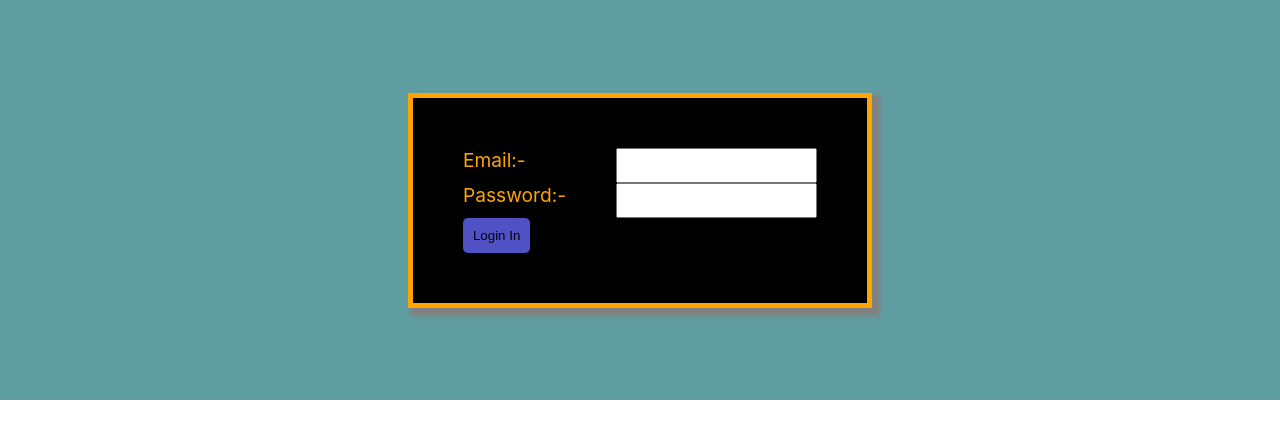
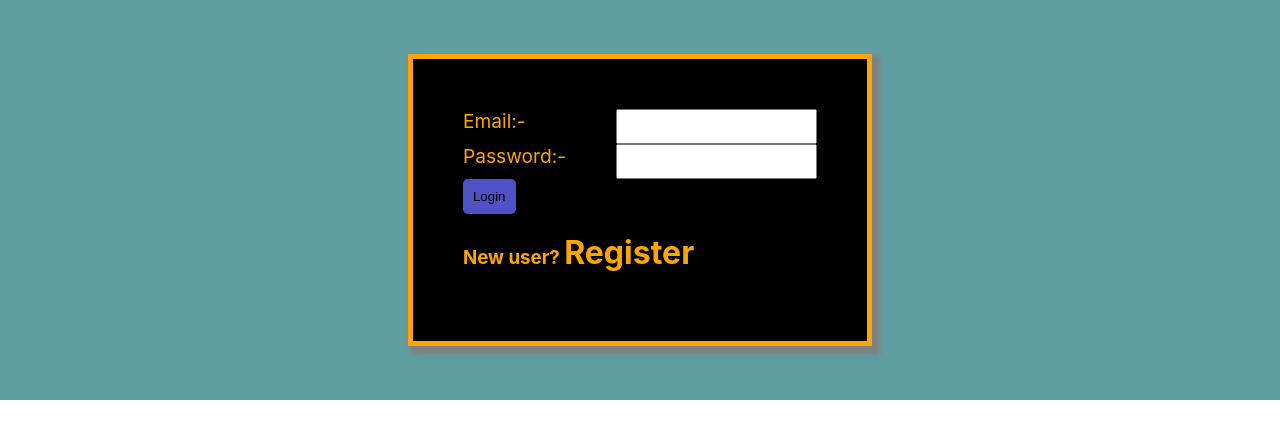
Before and after one commit to Amar41901/Amaro-Ecommerce-app, a React (Vite) app in the folder ecom-products-app/: page /login in a window 1280 px wide. Shown: the top 438 px of the page. Built offline with nearby package versions, Linux system fonts and the light colour scheme.

Commit message:
refactor: migrate dashboard user data to JWT authentication flow

```diff
--- a/ecom-products-app/package.json
+++ b/ecom-products-app/package.json
@@ -11,7 +11,7 @@
   },
   "dependencies": {
     "@reduxjs/toolkit": "^2.11.2",
-    "axios": "^1.16.0",
+    "axios": "^1.16.1",
     "react": "^19.2.6",
     "react-dom": "^19.2.6",
     "react-icons": "^5.6.0",
--- a/ecom-products-app/src/pages/LoginPage.jsx
+++ b/ecom-products-app/src/pages/LoginPage.jsx
@@ -1,101 +1,142 @@
-import React, { useState } from 'react';
-import '../styles/Form.css'
-import { Link, useNavigate } from 'react-router';
+import { useState } from "react";
+import "../styles/Form.css";
+import { Link, useNavigate } from "react-router-dom";
+import axios from "axios";
 
-function LoginPage(props) {
-    const [formData, setFormData]  = useState({
-            email:'',
-            password:'',
+function LoginPage() {
+  const navigate = useNavigate();
+
+  const [formData, setFormData] = useState({
+    email: "",
+    password: "",
   });
 
   const [errors, setErrors] = useState({});
 
-        const navigate = useNavigate();
+  const handleChange = (e) => {
+    const { name, value } = e.target;
 
-        //get dat from local storage:
-        const userPassword = localStorage.getItem('user-password');
-        const emailData = localStorage.getItem('user-email');
-
-        const handleChange = (e)=>{
-            const {name, value} = e.target;
     setFormData({
       ...formData,
-                [name]:value
-            })
+      [name]: value,
+    });
+  };
+
+  const validateData = (data) => {
+    const errors = {};
+
+    // Email validation
+    if (data.email.trim() === "") {
+      errors.email = "Email is required";
+    } else if (!/^[^\s@]+@[^\s@]+\.[^\s@]+$/i.test(data.email)) {
+      errors.email = "Invalid email format";
     }
 
-        const handleSubmit = (e) =>{
-            e.preventDefault();
-            const newErrors = validateData(formData);
-            setErrors(newErrors);
-              if(Object.keys(newErrors).length === 0){
-                alert("Form submitted successfully!!!");
-                console.log("Form data received: ", formData);
-                handleReset();
-                navigate('/')
-                }else{
-                    alert("Errors occured while form submission!!");
-                    console.log("Errors occured: ", newErrors);
-                }
+    // Password validation
+    if (data.password.trim() === "") {
+      errors.password = "Password is required";
+    } else if (data.password.length < 6) {
+      errors.password = "Password must be at least 6 characters";
     }
 
-        const handleReset = ()=>{
+    return errors;
+  };
+
+  const handleSubmit = async (e) => {
+    e.preventDefault();
+
+    const newErrors = validateData(formData);
+
+    setErrors(newErrors);
+
+    if (Object.keys(newErrors).length === 0) {
+      try {
+        const response = await axios.post(
+          "http://localhost:5000/api/auth/login",
+          {
+            email: formData.email,
+            password: formData.password,
+          },
+        );
+
+        console.log(response.data);
+
+        // Store JWT token
+        localStorage.setItem("token", response.data.token);
+
+        // Optional user data
+        localStorage.setItem("user", JSON.stringify(response.data.user));
+
+        alert("Login successful");
+
+        handleReset();
+
+        navigate("/");
+      } catch (error) {
+        console.log(error);
+
+        alert(error?.response?.data?.message || "Login failed");
+      }
+    } else {
+      console.log("Validation Errors:", newErrors);
+    }
+  };
+
+  const handleReset = () => {
     setFormData({
-                email:'',
-                password:'',
+      email: "",
+      password: "",
     });
-            setErrors({})
-        }
 
-        const validateData = (data) =>{
-            const errors = {};
-
-            if(data.email.trim()===''){
-                errors.email = 'Email is required';
-            }else if(data.email !== emailData){
-                errors.email = 'Not a registered email';
-            }else if(!/^[^\s@]+@[^\s@]+\.[^\s@]+$/i.test(data.email)){
-                errors.email = 'Invalid format';
-            }
-
-            if(data.password.trim()===''){
-                errors.password = 'password is required';
-            } else if(data.password !== userPassword){
-                errors.password = 'Invalid password';
-            }
-            return errors;
-        }
+    setErrors({});
+  };
 
   return (
-         <div className='form-div'>
-            <form action="" onSubmit={handleSubmit} onReset={handleReset}>
-                <div className='field'>
+    <div className="form-div">
+      <form onSubmit={handleSubmit} onReset={handleReset}>
+        {/* Email */}
+
+        <div className="field">
           <label htmlFor="email">Email:-</label>
-                    <input type="email"
-                        id='email'
-                        name='email'
+
+          <input
+            type="email"
+            id="email"
+            name="email"
             value={formData.email}
             onChange={handleChange}
           />
         </div>
-                {errors.email && (<span className='error-msg'>{errors.email}</span>)}
 
-                <div className='field'>
+        {errors.email && <span className="error-msg">{errors.email}</span>}
+
+        {/* Password */}
+
+        <div className="field">
           <label htmlFor="password">Password:-</label>
-                    <input type="password"
-                        id='password'
-                        name='password'
+
+          <input
+            type="password"
+            id="password"
+            name="password"
             value={formData.password}
             onChange={handleChange}
           />
         </div>
-                {errors.password && (<span className='error-msg'>{errors.password}</span>)}
 
-                <div className='buttons'>
-                    <button type='submit'>Login In</button>
+        {errors.password && (
+          <span className="error-msg">{errors.password}</span>
+        )}
+
+        {/* Buttons */}
+
+        <div className="buttons">
+          <button type="submit">Login</button>
         </div>
-                {errors.email === 'Not a registered email' &&
-                 <h3>Click here to get registered!! <Link to='/signin'>register</Link></h3>}
+
+        <h3>
+          New user? <Link to="/signin">Register</Link>
+        </h3>
       </form>
     </div>
   );
--- a/ecom-products-app/src/pages/Registration.jsx
+++ b/ecom-products-app/src/pages/Registration.jsx
@@ -1,16 +1,16 @@
-import { useState } from 'react';
-import '../styles/Form.css';
-import { useNavigate } from 'react-router-dom';
+import { useState } from "react";
+import "../styles/Form.css";
+import { useNavigate } from "react-router-dom";
+import axios from "axios";
 
 function Registration() {
-
   const navigate = useNavigate();
 
   const [formData, setFormData] = useState({
-        name: '',
-        email: '',
-        password: '',
-        confirmPassword: ''
+    name: "",
+    email: "",
+    password: "",
+    confirmPassword: "",
   });
 
   const [errors, setErrors] = useState({});
@@ -20,45 +20,44 @@ function Registration() {
 
     setFormData({
       ...formData,
-            [name]: value
+      [name]: value,
     });
   };
 
   const validateData = (data) => {
-
     const errors = {};
 
     // Name validation
-        if (data.name.trim() === '') {
-            errors.name = 'Name is required';
+    if (data.name.trim() === "") {
+      errors.name = "Name is required";
     }
 
     // Email validation
-        if (data.email.trim() === '') {
-            errors.email = 'Email is required';
+    if (data.email.trim() === "") {
+      errors.email = "Email is required";
     } else if (!/^[^\s@]+@[^\s@]+\.[^\s@]+$/i.test(data.email)) {
-            errors.email = 'Invalid email format';
+      errors.email = "Invalid email format";
     }
 
     // Password validation
-        if (data.password.trim() === '') {
-            errors.password = 'Password is required';
+    if (data.password.trim() === "") {
+      errors.password = "Password is required";
     } else if (data.password.length < 6) {
-            errors.password = 'Password must be at least 6 characters';
+      errors.password = "Password must be at least 6 characters";
     }
 
     // Confirm password validation
-        if (data.confirmPassword.trim() === '') {
-            errors.confirmPassword = 'Confirm password is required';
+    if (data.confirmPassword.trim() === "") {
+      errors.confirmPassword = "Confirm password is required";
     } else if (data.password !== data.confirmPassword) {
-            errors.confirmPassword = 'Passwords do not match';
+      errors.confirmPassword = "Passwords do not match";
     }
 
     return errors;
   };
 
-    const handleSubmit = (e) => {
-
+  // IMPORTANT → async added here
+  const handleSubmit = async (e) => {
     e.preventDefault();
 
     const newErrors = validateData(formData);
@@ -66,130 +65,125 @@ function Registration() {
     setErrors(newErrors);
 
     if (Object.keys(newErrors).length === 0) {
+      try {
+        const response = await axios.post(
+          "http://localhost:5000/api/auth/register",
+          {
+            name: formData.name,
+            email: formData.email,
+            password: formData.password,
+          },
+        );
 
-            console.log('Validated Registration Data:', formData);
+        console.log(response.data);
 
-            // Backend API integration will come next
-            alert('Validation successful');
+        // Store JWT token
+        localStorage.setItem("token", response.data.token);
+
+        alert("Registration successful");
 
         handleReset();
 
-            navigate('/login');
+        navigate("/login");
+      } catch (error) {
+        console.log(error);
 
+        alert(error?.response?.data?.message || "Registration failed");
+      }
     } else {
-
-            console.log('Validation Errors:', newErrors);
-
+      console.log("Validation Errors:", newErrors);
     }
   };
 
   const handleReset = () => {
-
     setFormData({
-            name: '',
-            email: '',
-            password: '',
-            confirmPassword: ''
+      name: "",
+      email: "",
+      password: "",
+      confirmPassword: "",
     });
 
     setErrors({});
   };
 
   return (
-        <div className='form-div'>
-
+    <div className="form-div">
       <form onSubmit={handleSubmit} onReset={handleReset}>
-
         {/* Name */}
 
-                <div className='field'>
+        <div className="field">
           <label htmlFor="name">Name:-</label>
 
           <input
             type="text"
-                        id='name'
-                        name='name'
+            id="name"
+            name="name"
             value={formData.name}
             onChange={handleChange}
           />
         </div>
 
-                {errors.name && (
-                    <span className='error-msg'>{errors.name}</span>
-                )}
+        {errors.name && <span className="error-msg">{errors.name}</span>}
 
         {/* Email */}
 
-                <div className='field'>
+        <div className="field">
           <label htmlFor="email">Email:-</label>
 
           <input
             type="email"
-                        id='email'
-                        name='email'
+            id="email"
+            name="email"
             value={formData.email}
             onChange={handleChange}
           />
         </div>
 
-                {errors.email && (
-                    <span className='error-msg'>{errors.email}</span>
-                )}
+        {errors.email && <span className="error-msg">{errors.email}</span>}
 
         {/* Password */}
 
-                <div className='field'>
+        <div className="field">
           <label htmlFor="password">Password:-</label>
 
           <input
             type="password"
-                        id='password'
-                        name='password'
+            id="password"
+            name="password"
             value={formData.password}
             onChange={handleChange}
           />
         </div>
 
         {errors.password && (
-                    <span className='error-msg'>{errors.password}</span>
+          <span className="error-msg">{errors.password}</span>
         )}
 
         {/* Confirm Password */}
 
-                <div className='field'>
-                    <label htmlFor="confirmPassword">
-                        Confirm Password:-
-                    </label>
+        <div className="field">
+          <label htmlFor="confirmPassword">Confirm Password:-</label>
 
           <input
             type="password"
-                        id='confirmPassword'
-                        name='confirmPassword'
+            id="confirmPassword"
+            name="confirmPassword"
             value={formData.confirmPassword}
             onChange={handleChange}
           />
         </div>
 
         {errors.confirmPassword && (
-                    <span className='error-msg'>
-                        {errors.confirmPassword}
-                    </span>
+          <span className="error-msg">{errors.confirmPassword}</span>
         )}
-
         {/* Buttons */}
-
-                <div className='buttons'>
-                    <button id='reset' type='reset'>
+        <div className="buttons">
+          <button id="reset" type="reset">
             Reset
           </button>
-
-                    <button type='submit'>
-                        Register
-                    </button>
+          <button type="submit">Register</button>
         </div>
-
       </form>
-
     </div>
   );
 }
```
Also changed, not shown: ecom-products-app/src/pages/Dashboard.jsx (+61 -32 lines), ecom-products-app/src/routes/ProtectedRoutes.jsx (+6 -15 lines), 2 other files (tests, documents, lock files or other folders). Lines whose indentation alone changed are shown as unchanged.
